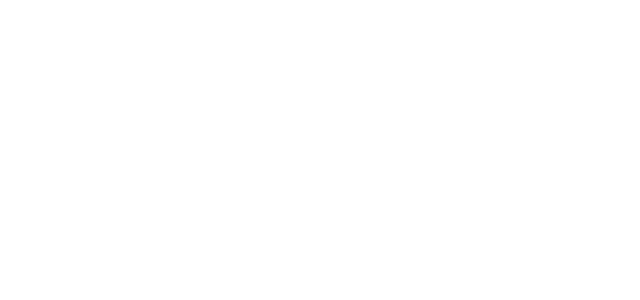
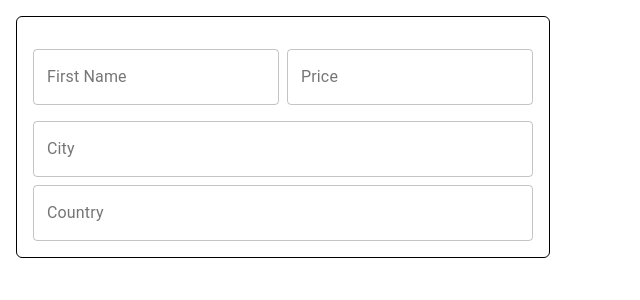
Before and after one commit to Build-Week-African-Marketplace-4/Front-End, a React (Create React App) app in the folder marketplace/: page /addItem/1 in a window 1280 px wide. Shown: the top 300 px of the page, without its empty margins (0-640 px from the left). Built offline with nearby package versions, Linux system fonts and the light colour scheme.

Commit message:
added new item form and working on save and delete functionality

```diff
--- a/marketplace/package.json
+++ b/marketplace/package.json
@@ -8,11 +8,13 @@
     "@testing-library/react": "^9.3.2",
     "@testing-library/user-event": "^7.1.2",
     "axios": "^0.19.0",
+    "formik": "^2.1.1",
     "material-ui": "^0.20.2",
     "react": "^16.12.0",
     "react-dom": "^16.12.0",
     "react-router-dom": "^5.1.2",
-    "react-scripts": "3.3.0"
+    "react-scripts": "3.3.0",
+    "yup": "^0.28.0"
   },
   "scripts": {
     "start": "react-scripts start",
--- a/marketplace/src/App.js
+++ b/marketplace/src/App.js
@@ -1,13 +1,15 @@
-import React from "react";
+import React, {useState} from "react";
 import "./App.css";
 import Login from "./components/Login";
 import { BrowserRouter as Router, Route, Switch } from "react-router-dom";
 import Register from "./components/Register"
 import Categories from "./components/Categories"
 import PrivateRoute from "./components/PrivateRoute";
+import AddItem from "./components/AddItem";
+import Form from "./components/NewItem";
 
 function App() {
-
+  const [item, setItem] = useState([]);
   return (
     <Router>
       <div className="App">
@@ -15,6 +17,13 @@ function App() {
           <PrivateRoute path="/protected" component={Categories} />
           <Route path="/login" component={Login} />
           <Route exact path="/" component={Register} />
+          <Route
+            path="/addItem/:id"
+            render={props => (
+              <AddItem {...props} setItem={setItem} item={item} />
+            )}
+          />
+          <Route path="/newItem" component={Form} />
         </Switch>
       </div>
     </Router>
--- a/marketplace/src/components/AddItem.js
+++ b/marketplace/src/components/AddItem.js
@@ -1,31 +1,156 @@
-import React from 'react';
-import { ListItemSecondaryAction } from '@material-ui/core';
-import Axios from 'axios';
+import React, { useState } from "react";
+import axiosWithAuth from "../utils/AxiosWithAuth";
+import { makeStyles } from "@material-ui/core/styles";
+import TextField from "@material-ui/core/TextField";
+import { Grid, Box, Button } from "@material-ui/core";
 
+const useStyles = makeStyles(theme => ({
+  root: {
+    flexGrow: 1
+  },
+  box: {
+    margin: theme.spacing(2)
+  },
+  TextField: {
+    width: "100%",
+    height: "100%"
+  },
+  paper: {
+    textAlign: "center",
+    padding: theme.spacing(0),
+    textAlign: "center",
+    color: theme.palette.text.secondary
+  }
+}));
+
+const theme = {
+  spacing: value => value ** 2
+};
+
+const newItem = {
+    name: null,
+    price: null,
+    city: null,
+    country: null,
+    user_id: Number(localStorage.getItem("userId"))
+
+}
 const AddItem = props => {
-    const [item, addItem] = React.useState({
-        name: "",
-        price: "",
-        city: "",
-        country: "",
-        user_id: ""
-    })
+const [item, addItem] = useState(newItem)
+const [userToEdit, setUserToEdit] = useState(newItem);
 
-    const handleChnage = e => {
-        addItem({...item, [event.target.name]:[event.target.value]})
+    const handleChange = e => {
+        addItem({...item, [e.target.name]:[e.target.value]})
     }
 
     const onSubmit = e => {
         e.preventDefault();
-        console.log(items)
-        axios
-            .post("https://africanmarket2.herokuapp.com/api/item", item)
+        console.log(item)
+        axiosWithAuth
+            .post("https://africanmarket2.herokuapp.com/api/item/:id", item)
 
             .then(res => {
                 console.log(res.data)
-                localStorage.setItem("token", res.data.token)
-                localStorage.setItem("userId", res.data.id)
+                console.log("post response data", res.data);
+                props.history.push("/protected");
             })
             .catch(error => console.log("Login Error", error.response));
     }
-}
+
+//   const saveEdit = e => {
+//     e.preventDefault();
+//     Object.keys(userToEdit).forEach(property => {
+//       if (!userToEdit[property]) {
+//         delete userToEdit[property];
+//       }
+//     });
+//     console.log(userToEdit);
+//     AxiosWithAuth()
+//       .post(`api/cards/`, userToEdit)
+//       .then(response => {
+//         console.log("post res data", response.data);
+//         props.history.push("/protected");
+//       });
+//   };
+//   const handleChange = event => {
+//     setUserToEdit({ ...userToEdit, [event.target.name]: event.target.value });
+//   };
+//   console.log("params", props.match.params.id);
+  const classes = useStyles();
+
+  return (
+    <form onSubmit={onSubmit}>
+      <div className={classes.root}>
+        <Box
+          border={1}
+          borderRadius={6}
+          width={500}
+          p={2}
+          className={classes.box}
+        >
+          <Grid container spacing={1} className={classes.root}>
+            <Grid item xs={6}>
+              <div className={classes.paper}>
+                <TextField
+                  className={classes.TextField}
+                  name="name"
+                  label="First Name"
+                  margin="normal"
+                  variant="outlined"
+                  value={userToEdit.name}
+                  onChange={handleChange}
+                />
+              </div>
+            </Grid>
+
+            <Grid item xs={6}>
+              <div className={classes.paper}>
+                <TextField
+                  className={classes.TextField}
+                  name="price"
+                  label="Price"
+                  variant="outlined"
+                  margin="normal"
+                  value={userToEdit.price}
+                  onChange={handleChange}
+                />
+              </div>
+            </Grid>
+            <Grid item xs={12}>
+              <div className={classes.paper}>
+                <TextField
+                  className={classes.TextField}
+                  name="city"
+                  label="City"
+                  variant="outlined"
+                  fullWidth
+                  value={userToEdit.city}
+                  onChange={handleChange}
+                />
+              </div>
+            </Grid>
+            <Grid item xs={12}>
+              <div className={classes.paper}>
+                <TextField
+                  className={classes.TextField}
+                  name="country"
+                  label="Country"
+                  variant="outlined"
+                  fullWidth
+                  value={userToEdit.country}
+                  onChange={handleChange}
+                />
+              </div>
+            </Grid>
+          </Grid>
+          <div className="buttons">
+            {/* <Button onClick={saveEdit} variant="contained" color="primary">
+              Save
+            </Button> */}
+          </div>
+        </Box>
+      </div>
+    </form>
+  );
+};
+export default AddItem;
--- /dev/null
+++ b/marketplace/src/components/NewItem.js
@@ -0,0 +1,151 @@
+import React from "react";
+import { makeStyles } from "@material-ui/core/styles";
+import TextField from "@material-ui/core/TextField";
+import { Grid, Box } from "@material-ui/core";
+import axiosWithAuth from "../utils/AxiosWithAuth";
+import { Button } from "@material-ui/core";
+import * as Yup from "yup";
+import { Link } from "react-router-dom";
+import { Formik } from "formik";
+
+const useStyles = makeStyles(theme => ({
+  root: {
+    flexGrow: 1,
+    display: "flex",
+    justifyContent: "center"
+  },
+  box: {
+    margin: theme.spacing(2)
+  },
+  TextField: {
+    width: "96%",
+    height: "100%"
+  },
+  TextFields: {
+    width: "98%",
+    height: "100%"
+  },
+  paper: {
+    textAlign: "center",
+    padding: theme.spacing(0),
+    textAlign: "center",
+    color: theme.palette.text.secondary
+  }
+}));
+
+const Form = props => {
+  const [values, setValues] = React.useState({
+    name: null,
+    price: null,
+    city: null,
+    country: null,
+  });
+  const handleChange = event => {
+    setValues({ ...values, [event.target.name]: event.target.value });
+  };
+
+  const classes = useStyles();
+
+  const onSubmit = event => {
+    event.preventDefault();
+
+    Object.keys(values).forEach(property => {
+      if (!values[property]) {
+        delete values[property];
+      }
+    });
+    axiosWithAuth
+    .post("api/item", values)
+      .then(response => {
+        console.log(response, props);
+        // localStorage.setItem("token");
+        props.history.push("/itemList");
+      })
+      .catch(error => console.log("Creating Item Error", error.response));
+  };
+
+  return (
+    <Formik
+      validationSchema={Yup.object().shape({
+        name: Yup.string().required("First Name is Required"),
+        price: Yup.string().required("Price is Required"),
+        country: Yup.string().required("Country is Required"),
+        city: Yup.string().required("City is Required")
+      })}
+    >
+      <form onSubmit={onSubmit}>
+          <div>
+              <h1>Sell An Item!</h1>
+          </div>
+        <div className={classes.root}>
+          <Box
+            border={1}
+            borderRadius={6}
+            width={400}
+            p={2}
+            className={classes.box}
+          >
+            <Grid container spacing={2} className={classes.root}>
+              <Grid xs={6}>
+                <TextField
+                  className={classes.TextField}
+                  name="name"
+                  label="Item Name"
+                  margin="normal"
+                  variant="outlined"
+                  value={values.name}
+                  onChange={handleChange}
+                />
+              </Grid>
+              <Grid xs={6}>
+                <TextField
+                  className={classes.TextField}
+                  name="price"
+                  label="Price"
+                  margin="normal"
+                  variant="outlined"
+                  value={values.price}
+                  onChange={handleChange}
+                />
+              </Grid>
+              <Grid xs={6}>
+                <TextField
+                  className={classes.TextField}
+                  name="city"
+                  label="City"
+                  variant="outlined"
+                  margin="normal"
+                  value={values.city}
+                  onChange={handleChange}
+                />
+              </Grid>
+              <Grid xs={6}>
+                <TextField
+                  className={classes.TextField}
+                  name="country"
+                  label="Country"
+                  variant="outlined"
+                  margin="normal"
+                  value={values.country}
+                  onChange={handleChange}
+                />
+              </Grid>
+            </Grid>
+          </Box>
+        </div>
+        <Link to="/confirm">
+          <Button
+          type="submit"
+          variant="contained"
+          color=""
+          textDecoration="none"
+          >
+            Submit!
+          </Button>
+        </Link>
+      </form>
+    </Formik>
+  );
+};
+
+export default Form;
```
Also changed, not shown: 1 other file (tests, documents, lock files or other folders).
